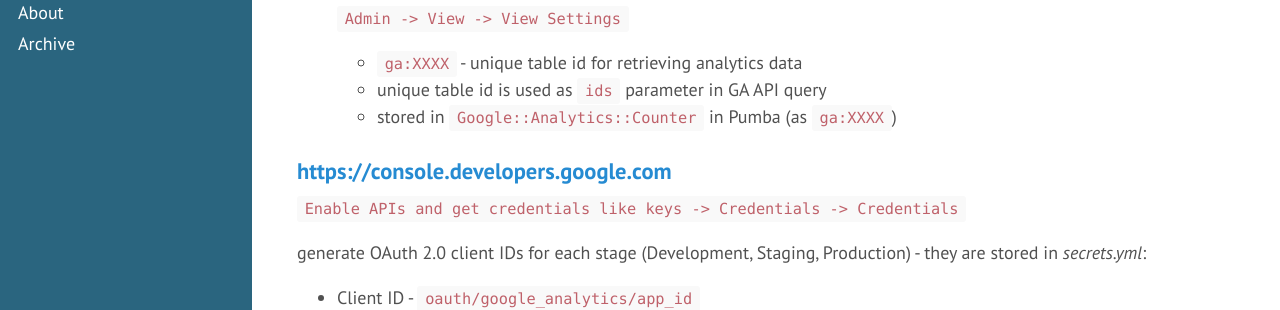
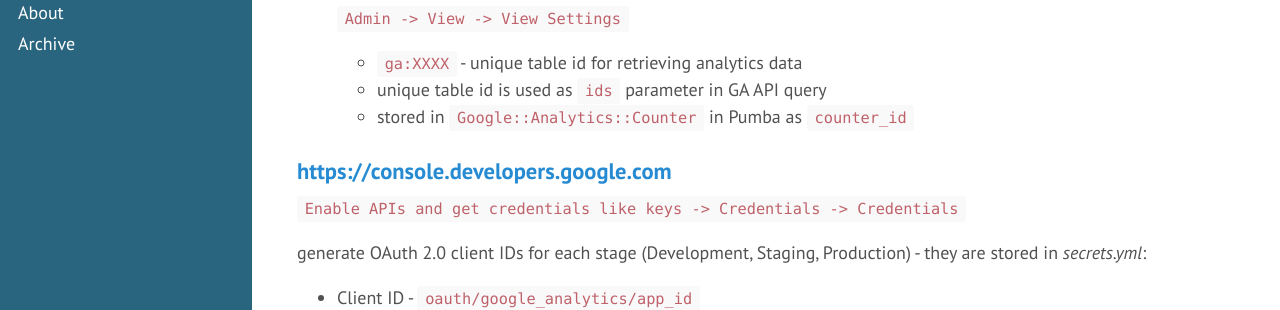
Before and after one commit to tap349/tap349.github.io, a Jekyll site: the page built from _posts/2016-03-16-GA-demystified.md, in a window 1280 px wide and 900 px high, scrolled down 301 px. Shown: the part 155-465 px from the top of the window. Built offline with Jekyll 4.4.1, drawn with Linux system fonts in a browser that asks for light colours.

Commit message:
update 2016-05-10_14:56:21

```diff
--- a/_posts/2016-03-16-GA-demystified.md
+++ b/_posts/2016-03-16-GA-demystified.md
@@ -27,7 +27,7 @@
 
   - `ga:XXXX` - unique table id for retrieving analytics data
   - unique table id is used as `ids` parameter in GA API query
-  - stored in `Google::Analytics::Counter` in Pumba (as `ga:XXXX`)
+  - stored in `Google::Analytics::Counter` in Pumba as `counter_id`
 
 ### <https://console.developers.google.com>
 
```
